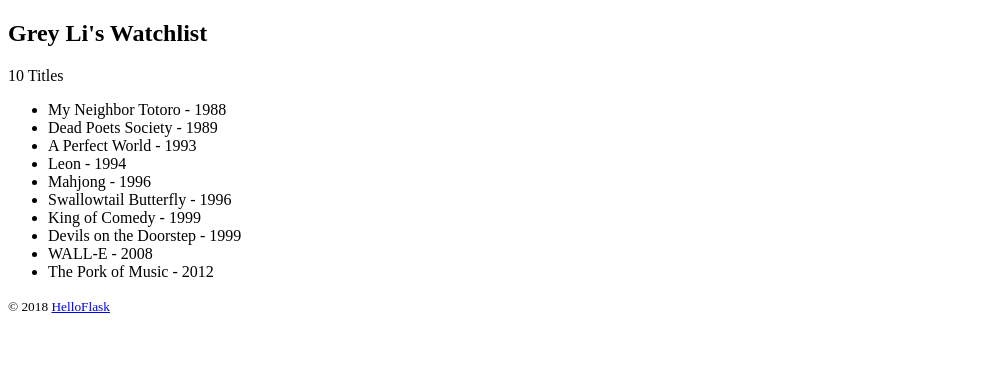
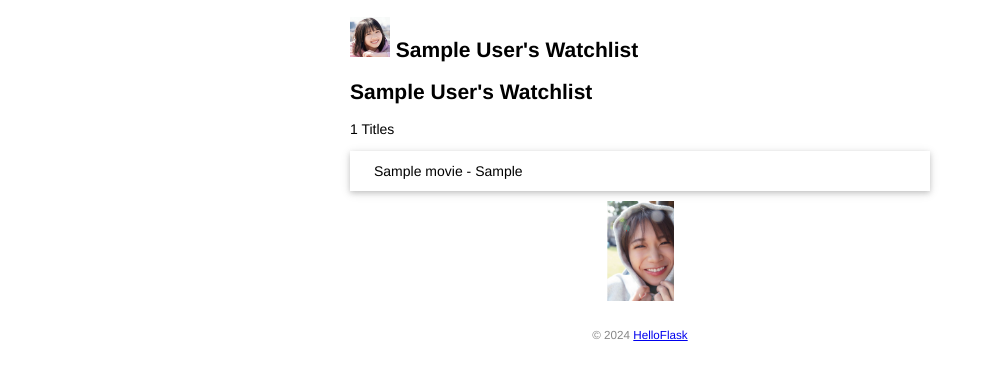
Before and after one commit to ErrorLSC/FlaskTutorial, a Flask app: page / in a window 1280 px wide. Shown: the top 380 px of the page, without its empty margins (0-988 px from the left). Run offline with Flask 3, Linux system fonts and the light colour scheme; tables that the repository leaves empty hold one stand-in row (values such as "Sample post").

Commit message:
Add database support with Flask-SQLAlchemy

```diff
--- a/app.py
+++ b/app.py
@@ -1,12 +1,73 @@
 from flask import Flask,url_for,render_template
 from markupsafe import escape
+import os
+import sys
+from flask_sqlalchemy import SQLAlchemy
+import click
+
+WIN = sys.platform.startswith('win')
+if WIN:  # 如果是 Windows 系统，使用三个斜线
+    prefix = 'sqlite:///'
+else:  # 否则使用四个斜线
+    prefix = 'sqlite:////'
 
 app = Flask(__name__)
+app.config['SQLALCHEMY_DATABASE_URI'] = prefix + os.path.join(app.root_path, 'data.db')
+app.config['SQLALCHEMY_TRACK_MODIFICATIONS'] = False  # 关闭对模型修改的监控
+# 在扩展类实例化前加载配置
+db = SQLAlchemy(app)
 
-@app.route('/home')
+@app.cli.command()  # 注册为命令，可以传入 name 参数来自定义命令
+@click.option('--drop', is_flag=True, help='Create after drop.')  # 设置选项
+def initdb(drop):
+    """Initialize the database."""
+    if drop:  # 判断是否输入了选项
+        db.drop_all()
+    db.create_all()
+    click.echo('Initialized database.')  # 输出提示信息
+
+class User(db.Model):  # 表名将会是 user（自动生成，小写处理）
+    id = db.Column(db.Integer, primary_key=True)  # 主键
+    name = db.Column(db.String(20))  # 名字
+
+class Movie(db.Model):  # 表名将会是 movie
+    id = db.Column(db.Integer, primary_key=True)  # 主键
+    title = db.Column(db.String(60))  # 电影标题
+    year = db.Column(db.String(4))  # 电影年份
+
+@app.cli.command()
+def forge():
+    """Generate fake data."""
+    db.create_all()
+    # 全局的两个变量移动到这个函数内
+    name = 'Qinglei Zhang'
+    movies = [
+        {'title': 'My Neighbor Totoro', 'year': '1988'},
+        {'title': 'Dead Poets Society', 'year': '1989'},
+        {'title': 'A Perfect World', 'year': '1993'},
+        {'title': 'Leon', 'year': '1994'},
+        {'title': 'Mahjong', 'year': '1996'},
+        {'title': 'Swallowtail Butterfly', 'year': '1996'},
+        {'title': 'King of Comedy', 'year': '1999'},
+        {'title': 'Devils on the Doorstep', 'year': '1999'},
+        {'title': 'WALL-E', 'year': '2008'},
+        {'title': 'The Pork of Music', 'year': '2012'},
+    ]
+
+    user = User(name=name)
+    db.session.add(user)
+    for m in movies:
+        movie = Movie(title=m['title'], year=m['year'])
+        db.session.add(movie)
+
+    db.session.commit()
+    click.echo('Done.')
+
 @app.route('/')
 def index():
-    return render_template('index.html', name=name, movies=movies)
+    user = User.query.first()
+    movies = Movie.query.all()
+    return render_template('index.html', user=user, movies=movies)
 
 @app.route('/user/<name>')
 def user_page(name):
@@ -23,17 +84,3 @@ def test_url_for():
     # 下面这个调用传入了多余的关键字参数，它们会被作为查询字符串附加到 URL 后面。
     print(url_for('test_url_for', num=2))  # 输出：/test?num=2
     return 'Test page'
-
-name = 'Grey Li'
-movies = [
-    {'title': 'My Neighbor Totoro', 'year': '1988'},
-    {'title': 'Dead Poets Society', 'year': '1989'},
-    {'title': 'A Perfect World', 'year': '1993'},
-    {'title': 'Leon', 'year': '1994'},
-    {'title': 'Mahjong', 'year': '1996'},
-    {'title': 'Swallowtail Butterfly', 'year': '1996'},
-    {'title': 'King of Comedy', 'year': '1999'},
-    {'title': 'Devils on the Doorstep', 'year': '1999'},
-    {'title': 'WALL-E', 'year': '2008'},
-    {'title': 'The Pork of Music', 'year': '2012'},
-]
--- a/templates/index.html
+++ b/templates/index.html
@@ -2,19 +2,26 @@
 <html lang="en">
 <head>
     <meta charset="utf-8">
-    <title>{{ name }}'s Watchlist</title>
+    <title>{{ user.name }}'s Watchlist</title>
+    <link rel="icon" href="{{ url_for('static', filename='LSC.png') }}">
+    <link rel="stylesheet" href="{{ url_for('static', filename='style.css') }}" type="text/css">
 </head>
 <body>
-    <h2>{{ name }}'s Watchlist</h2>
+    <h2>
+        <img alt="Avatar" class="avatar" src="{{ url_for('static', filename='images/228-3.jpg') }}">
+        {{ user.name }}'s Watchlist
+    </h2>
+    <h2>{{ user.name }}'s Watchlist</h2>
     {# 使用 length 过滤器获取 movies 变量的长度 #}
     <p>{{ movies|length }} Titles</p>
-    <ul>
+    <ul class="movie-list">
         {% for movie in movies %}  {# 迭代 movies 变量 #}
         <li>{{ movie.title }} - {{ movie.year }}</li>  {# 等同于 movie['title'] #}
         {% endfor %}  {# 使用 endfor 标签结束 for 语句 #}
     </ul>
+    <img alt="Manatsu-Akimoto" class="Manatsu-Akimoto" src="{{ url_for('static', filename='images/manatsu.png') }}">
     <footer>
-        <small>&copy; 2018 <a href="http://helloflask.com/book/3">HelloFlask</a></small>
+        <small>&copy; 2024 <a href="http://helloflask.com/book/3">HelloFlask</a></small>
     </footer>
 </body>
 </html>
```
Also changed, not shown: 2 other files.
